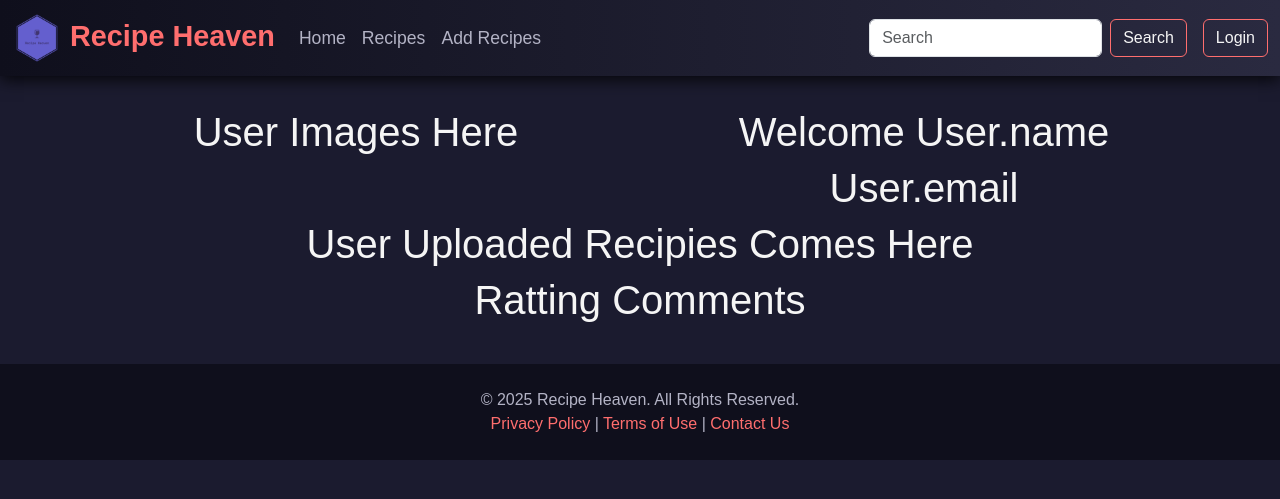
After one commit to ArjunPraja/Recipe_Heaven, a Django app: page /accounts/profile/ in a window 1280 px wide. The commit adds this page. Shown: the top 499 px of the page. Run offline with Django 5.2, Linux system fonts and the light colour scheme.

Commit message:
initial Commit

```diff
--- /dev/null
+++ b/recipe_heaven/accounts/templates/accounts/user_profile.html
@@ -0,0 +1,22 @@
+{% extends "layout.html" %}
+
+{% block content %}
+<div class="container">
+<div class="box1 d-flex">
+    <div class="box2 h-50 w-50 text-center">
+        <h1>User Images Here </h1>
+    </div>
+    <div class="box3 h-50 w-50 text-center">
+        <h1>Welcome User.name </h1>
+        <h1>User.email</h1>
+    </div>
+</div>
+
+<div class="user_uploaded-data text-center m-6">
+   <h1>User Uploaded Recipies Comes Here </h1>
+</div>
+<div class="user_-rating text-center m-6">
+   <h1>Ratting Comments  </h1>
+</div>
+</div>
+{% endblock content %}
--- a/recipe_heaven/accounts/urls.py
+++ b/recipe_heaven/accounts/urls.py
@@ -1,8 +1,10 @@
 from django.urls import path
-from .views import home, user_login, register, user_logout
+from .views import home, user_login, register, user_logout, user_profile
+
 urlpatterns = [
-    path('', home,name='home'),
-    path('login/', user_login,name='login'),
-    path('register/', register,name='register'),
-    path('logout/', user_logout,name='logout'),
+    path('', home, name='home'),
+    path('login/', user_login, name='login'),
+    path('register/', register, name='register'),
+    path('logout/', user_logout, name='logout'),
+    path('profile/', user_profile, name='profile')  # Fixed syntax by adding `name='profile'`
 ]
--- a/recipe_heaven/accounts/views.py
+++ b/recipe_heaven/accounts/views.py
@@ -8,6 +8,8 @@ from django.contrib.auth import login , logout as auth_logout, authenticate
 def home(request):
     return render(request, 'accounts/home.html')
 
+def user_profile(request):
+    return render(request,'accounts/user_profile.html')
 
 def user_login(request):
     if request.method == "POST":
--- a/recipe_heaven/racipies/urls.py
+++ b/recipe_heaven/racipies/urls.py
@@ -13,5 +13,4 @@ urlpatterns = [
 ]
 
 if settings.DEBUG:
-    urlpatterns += static(settings.MEDIA_URL,
-                          document_root=settings.MEDIA_ROOT)
+    urlpatterns += static(settings.MEDIA_URL, document_root=settings.MEDIA_ROOT)
--- a/recipe_heaven/templates/layout.html
+++ b/recipe_heaven/templates/layout.html
@@ -158,7 +158,8 @@
           </form>
           {% if user.is_authenticated %}
           <!-- Show profile picture if user is logged in -->
-          <img src="{{ user.profile.picture.url }}" alt="User Profile" class="profile-pic">
+           <a href="{% url 'profile' %}" style=" text-decoration: none;">
+          <img src="{{ user.profile.picture.url }}"  class="profile-pic"></a>
           <a href="{% url 'logout' %}" class="btn btn-outline-light ms-2">Logout</a>
         {% else %}
           <!-- Show login button if user is not logged in -->
```
Also changed, not shown: recipe_heaven/racipies/templates/racipies/recipies.html (+18 -11 lines), recipe_heaven/recipe_heaven/settings.py (+3 -4 lines), recipe_heaven/db.sqlite3, recipe_heaven/media/recipes/Dum-Aloo-e163632.jpg (added), recipe_heaven/media/recipes/Ratatouille.jpg (added), recipe_heaven/media/recipes/baklava.jpeg (added), recipe_heaven/media/recipes/chole.jpg (added), recipe_heaven/media/recipes/jalebi.jpeg (added), recipe_heaven/media/recipes/pasta_with_sausage_Basil_and_musatard.jpg (added), recipe_heaven/media/recipes/puri.jpeg (added), recipe_heaven/media/recipes/tuver_todha.jpeg (added), recipe_heaven/media/recipes/umbadiyu.jpeg (added), recipe_heaven/media/recipes/undhiyu.jpeg (added).
